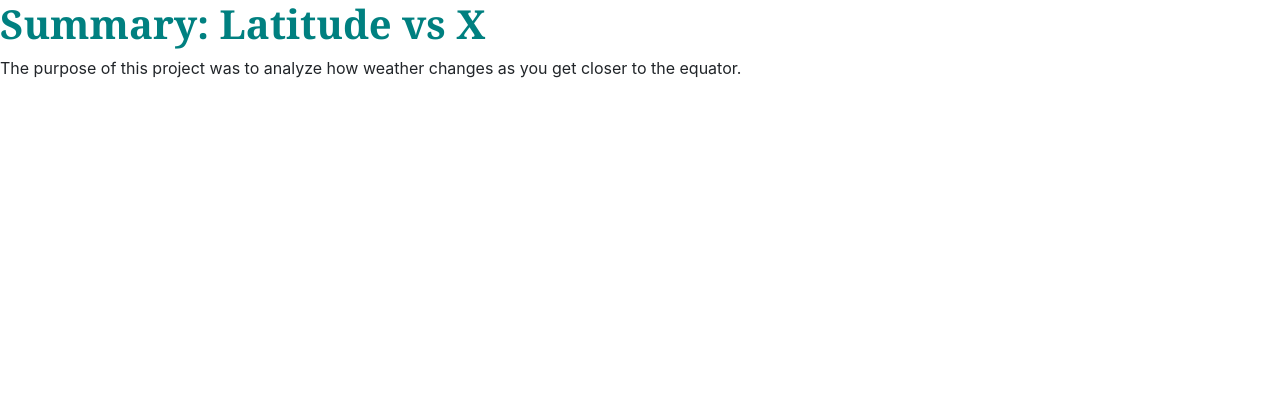
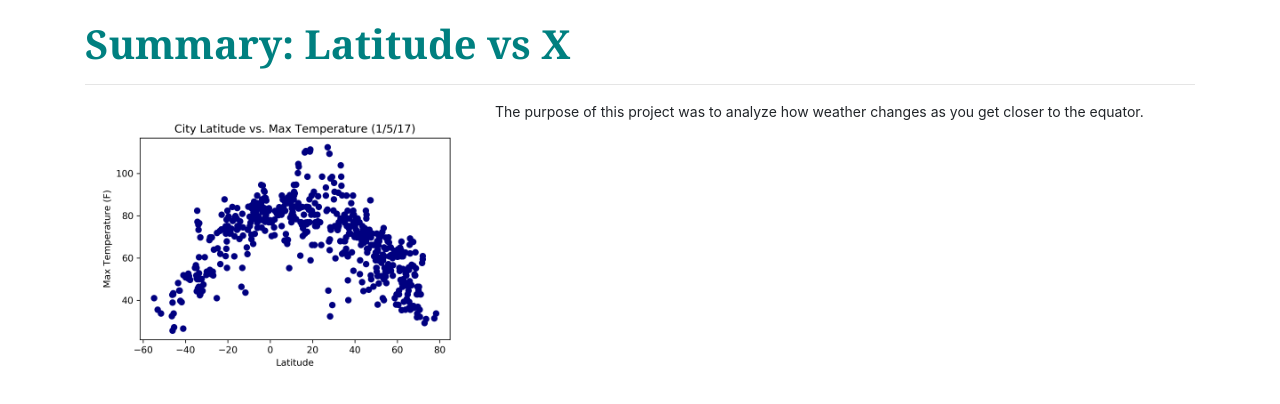
Before and after one commit to hbielser/web-design-challenge, a plain HTML site: page WebVisualizations/index.html in a window 1280 px wide. Drawn offline with nearby package versions, Linux system fonts and the light colour scheme.

Commit message:
Updates as of 10:30 a.m. 10/3/20

```diff
--- a/WebVisualizations/index.html
+++ b/WebVisualizations/index.html
@@ -10,10 +10,30 @@
   <link rel="stylesheet" href="https://stackpath.bootstrapcdn.com/bootstrap/4.3.1/css/bootstrap.min.css" integrity="sha384-ggOyR0iXCbMQv3Xipma34MD+dH/1fQ784/j6cY/iJTQUOhcWr7x9JvoRxT2MZw1T" crossorigin="anonymous">
 
   <link rel="stylesheet" href="style.css">
+
+  <style>
+    body {
+        margin: 20px;
+        text-align: left;
+    }
+    h1 {
+        color: teal;
+    }
+    img {
+        float: left;
+        margin: 5px;
+    }
+    p {
+        text-align: left;
+        font-size: 14px;
+    }
+  </style>
 </head>
 
-<body>
+<body class = "container">
   <h1 id = "header">Summary: Latitude vs X</h1>
+  <hr>
+  <img src="Lat.MaxTemp.png" width = "400" alt="Latitude vs Max Temperature">
   <p>
     The purpose of this project was to analyze how weather changes as you get closer to the equator.
   </p>
```
